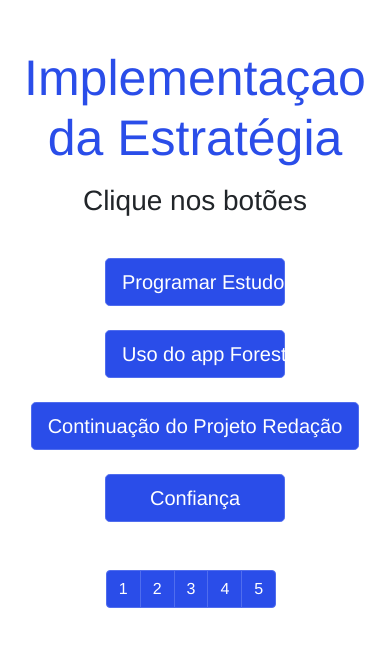
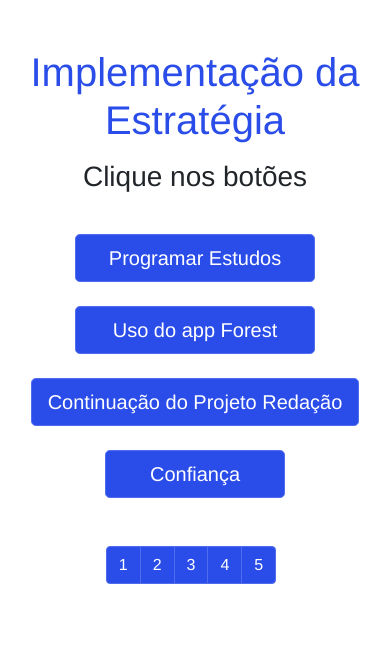
Before and after one commit to nataliasimoes/atvgestao-organizacional, a plain HTML site: page quartaetapa.html in a window 390 px wide. Drawn offline with nearby package versions, Linux system fonts and the light colour scheme.

Commit message:
Correção na responsividade e nos titulos

```diff
--- a/css/geral.css
+++ b/css/geral.css
@@ -3,12 +3,11 @@
 }
 
 h1{
-    font-size: 50px;
     color: #2a4de9;
 }
 
 h2{
-    font-size: 35px;
+    font-size: 30px;
     color:  #2a4de9;
 }
 
--- a/quartaetapa.html
+++ b/quartaetapa.html
@@ -15,15 +15,15 @@
 <body>
     <div class="container mt-5 text-center ">
         <div class="">
-            <h1>Implementaçao da Estratégia</h1>
+            <h1>Implementação da Estratégia</h1>
         </div>
         <h3 class="mt-3 mb-3">Clique nos botões</h3>
         <div class="row">
 
             <div class="col-lg-4 col-12 d-none d-md-block" id="bg1"></div>
             <div class="main mx-auto col-lg-4 col-12">
-                <button type="button" class="btn roxo btn-lg btn-danger mt-4 col-6 col-lg-7" data-placement="left" data-toggle="popover" title="COMO?" data-content="Reservar mais 2h de estudos por dia no período da noite">Programar Estudos</button>
-                <button type="button" class="btn roxo btn-lg btn-danger mt-4 col-6 col-lg-8" data-toggle="popover" title="COMO?" data-content="O app Forest ajuda a manter o foco ficando longe das redes sociais e ao cumprir uma meta específica, uma árvore real é plantada como recompensa">Uso do app Forest</button>
+                <button type="button" class="btn roxo btn-lg btn-danger mt-4 col-8 col-lg-7" data-placement="left" data-toggle="popover" title="COMO?" data-content="Reservar mais 2h de estudos por dia no período da noite">Programar Estudos</button>
+                <button type="button" class="btn roxo btn-lg btn-danger mt-4 col-8 col-lg-8" data-toggle="popover" title="COMO?" data-content="O app Forest ajuda a manter o foco ficando longe das redes sociais e ao cumprir uma meta específica, uma árvore real é plantada como recompensa">Uso do app Forest</button>
                 <button type="button" class="btn roxo btn-lg btn-danger mt-4" data-placement="left" data-toggle="popover" title="COMO?" data-content="Traçando a meta de 4 redações por semana com a ajuda do Projeto Redação do canal Me salva!">Continuação do Projeto Redação</button>
                 <button type="button" class="btn roxo btn-lg btn-danger mt-4 col-6" data-toggle="popover" title="COMO?" data-content="Trabalhando minha auto confiança">Confiança</button>
             </div>
```
Also changed, not shown: index.html (+1 -1 lines).
